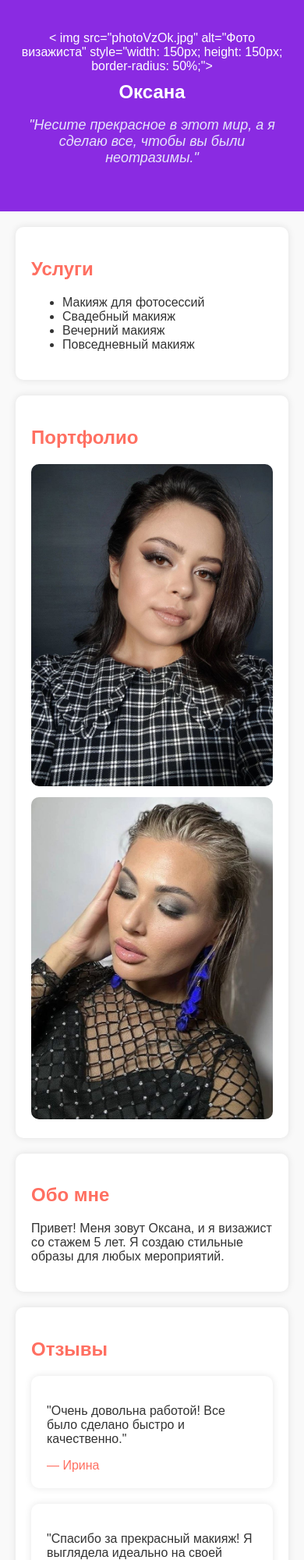
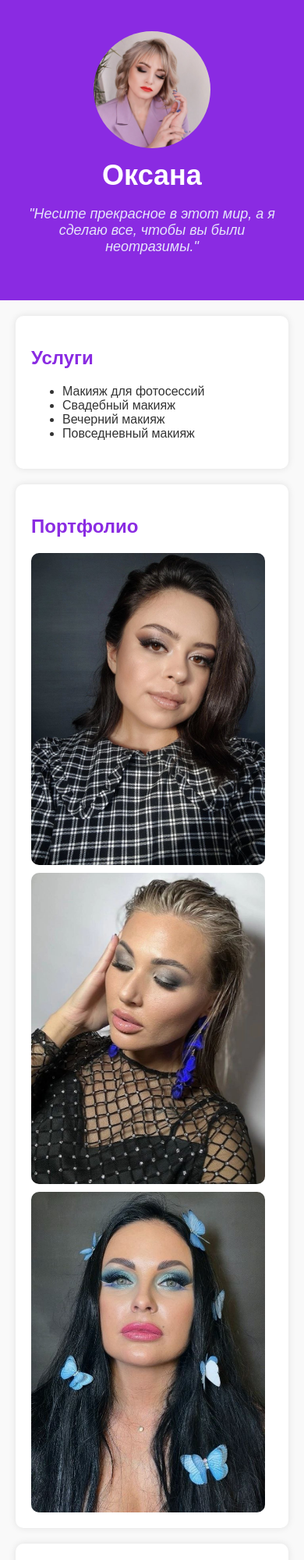
Before and after one commit to Irina-lol/makeup-artist-site, a plain HTML site: page index.html in a window 390 px wide. Shown: the top 2000 px of the page at 78% size. Drawn offline with nearby package versions, Linux system fonts and the light colour scheme.

Commit message:
Изменилаи улучшила описание ОБО МНЕ, перенесла все стили в отдельный файл

```diff
--- a/index.html
+++ b/index.html
@@ -5,11 +5,10 @@
   <meta name="viewport" content="width=device-width, initial-scale=1.0">
   <title>Визажист Оксана</title>
   <link rel="stylesheet" href="style.css">
-  <link href="https://cdnjs.cloudflare.com/ajax/libs/lightbox2/2.11.3/css/lightbox.min.css" rel="stylesheet">
 </head>
 <body>
   <header>
-    < img src="photoVzOk.jpg" alt="Фото визажиста" style="width: 150px; height: 150px; border-radius: 50%;">
+    <img src="photoVzOk.jpg" alt="Фото визажиста" class="profile-photo">
     <h1>Оксана</h1>
     <p class="quote">"Несите прекрасное в этот мир,
       а я сделаю все, чтобы вы были неотразимы."</p>
@@ -28,19 +27,26 @@
   <section id="portfolio">
     <h2>Портфолио</h2>
     <div class="gallery">
-        <a href="gallery1.jpg" data-lightbox="portfolio" data-title="Описание фото 1">
-          <img src="gallery1.jpg" alt="Работа 1">
-        </a>
-        <a href="gallery2.jpg" data-lightbox="portfolio" data-title="Описание фото 2">
-          <img src="gallery2.jpg" alt="Работа 2">
-        </a>
-      </div>
+      <img src="gallery1.jpg" alt="Работа 1">
+      <img src="gallery2.jpg" alt="Работа 2">
+      <img src="gallery3.jpg" alt="Работа 3">
+    </div>
   </section>
 
   <section id="about">
     <h2>Обо мне</h2>
-    <p>Привет! Меня зовут Оксана, и я визажист со стажем 5 лет.
-        Я создаю стильные образы для любых мероприятий.</p>
+    <p>Меня зовут Оксана, и я визажист с огромной страстью к
+      искусству преображения. Для меня макияж — это не просто
+      кисти и краски, это способ раскрыть внутреннюю красоту
+      каждого человека, подчеркнуть его индивидуальность и
+      создать настроение. Я обожаю работать с людьми, находить
+      вдохновение в их чертах и характерах, а также
+      экспериментировать с текстурами, оттенками и стилями.
+      Моя цель — не просто сделать клиента красивым, а помочь
+      ему почувствовать себя уверенно и уникально. Каждое
+      новое лицо для меня — это холст, на котором я создаю
+      маленькое произведение искусства.
+    </p>
   </section>
 
   <section id="reviews">
--- a/style.css
+++ b/style.css
@@ -1,3 +1,4 @@
+/* Общие стили */
 body {
   font-family: 'Arial', sans-serif;
   margin: 0;
@@ -6,6 +7,7 @@ body {
   color: #333;
 }
 
+/* Шапка */
 header {
   background-color: #8a2be2; /* Фиолетовый */
   color: white;
@@ -13,17 +15,24 @@ header {
   text-align: center;
 }
 
+.profile-photo {
+  width: 150px;
+  height: 150px;
+  border-radius: 50%;
+}
+
 h1 {
   font-size: 36px;
   margin: 10px 0;
 }
 
-p.quote {
+.quote {
   font-style: italic;
   font-size: 18px;
   color: #e6e6fa; /* Светло-сиреневый */
 }
 
+/* Секции */
 section {
   padding: 20px;
   margin: 20px;
@@ -33,51 +42,20 @@ section {
 }
 
 h2 {
-    color: #ff6f61;
+  color: #8a2be2; /* Фиолетовый */
 }
 
-  #services, #portfolio, #about, #reviews, #contacts {
-    padding: 20px;
-    margin: 20px;
-    background-color: white;
-    border-radius: 10px;
-    box-shadow: 0 0 10px rgba(0, 0, 0, 0.1);
-  }
-
+/* Галерея */
 .gallery {
   display: flex;
   gap: 10px;
+  flex-wrap: wrap;
 }
 
 .gallery img {
   width: 100%;
   max-width: 300px;
   border-radius: 10px;
-  }
-
-  footer {
-    background-color: #333;
-    color: white;
-    text-align: center;
-    padding: 10px;
-  }
-
-  /* Добавим анимацию для кнопок (если они появятся) */
-button {
-  background-color: #ff6f61;
-  color: white;
-  padding: 10px 20px;
-  border: none;
-  border-radius: 5px;
-  transition: background-color 0.3s ease;
-}
-
-button:hover {
-  background-color: #ff3b2f;
-}
-
-/* Анимация для фотографий в портфолио */
-.gallery img {
   transition: transform 0.3s ease;
 }
 
@@ -85,31 +63,26 @@ button:hover {
   transform: scale(1.05);
 }
 
+/* Отзывы */
 .review-card {
-    background-color: white;
-    padding: 20px;
+  background-color: #f5f5f5;
+  padding: 15px;
   border-radius: 10px;
-    box-shadow: 0 0 10px rgba(0, 0, 0, 0.1);
-    margin-bottom: 20px;
+  margin-bottom: 10px;
 }
 
 .review-card cite {
   display: block;
   margin-top: 10px;
   font-style: normal;
-    color: #ff6f61;
+  color: #8a2be2; /* Фиолетовый */
 }
 
-  @media (max-width: 768px) {
-    header h1 {
-      font-size: 24px;
+/* Футер */
+footer {
+  background-color: #8a2be2; /* Фиолетовый */
+  color: white;
+  text-align: center;
+  padding: 20px;
+  margin-top: 40px;
 }
-
-    .gallery {
-      flex-direction: column;
-    }
-
-    .gallery img {
-      max-width: 100%;
-    }
-  }
```
Lines whose indentation alone changed are shown as unchanged.
